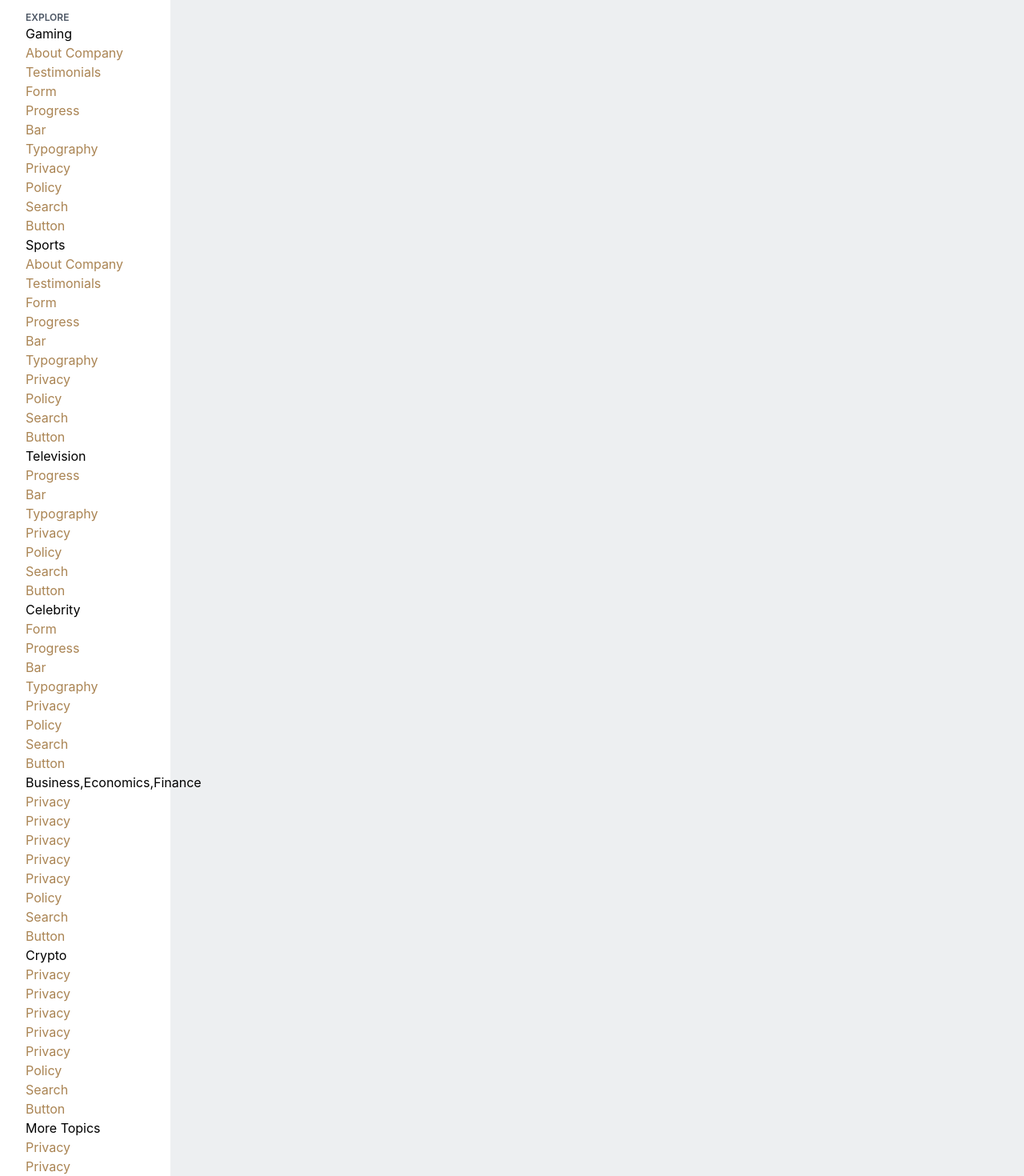
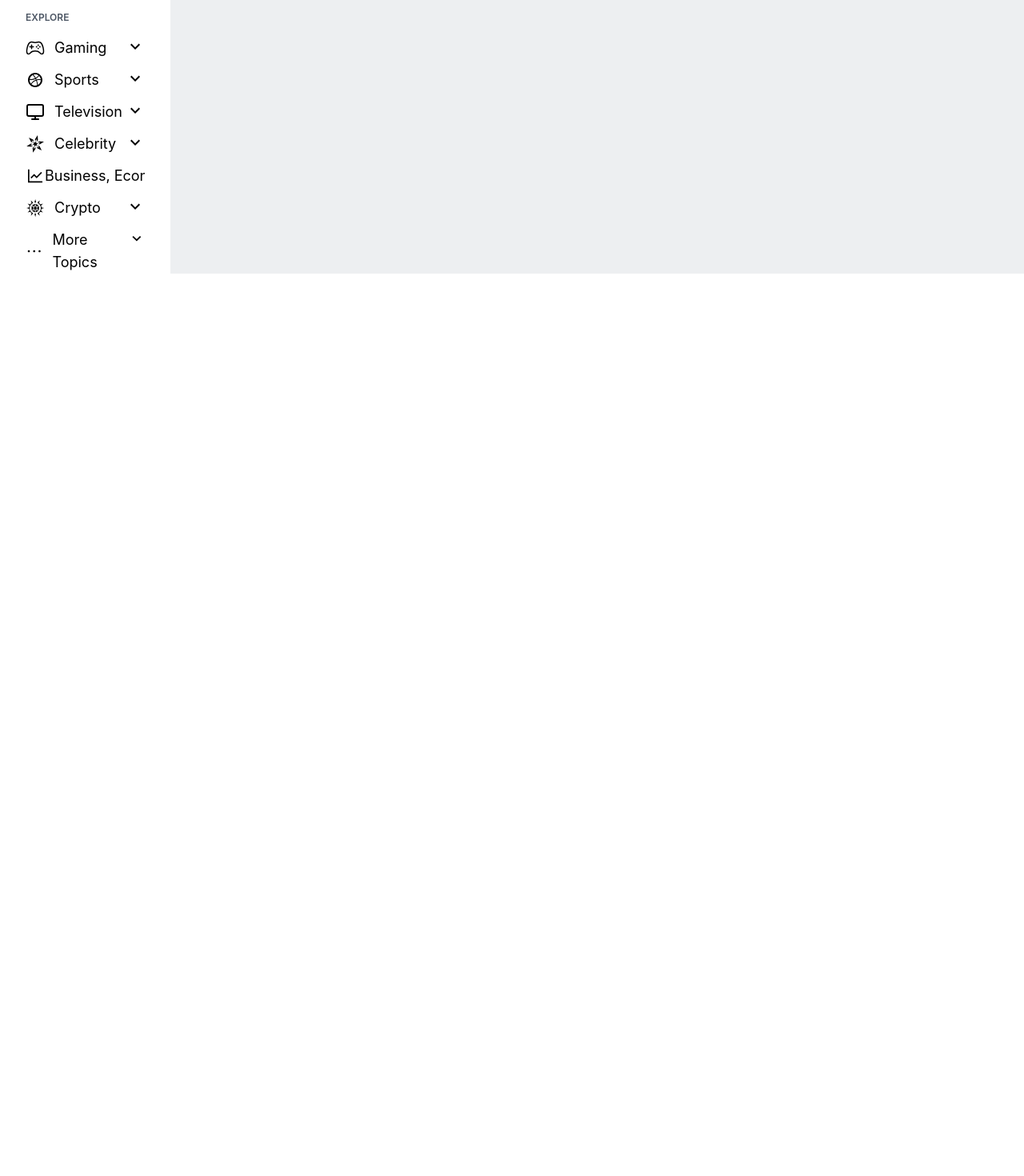
Before and after one commit to Safiul-Azam/reddit-home-page, a React (Create React App) app: page / in a window 1280 px wide. Shown: the part 160-1630 px from the top of the page at 80% size. After the commit the page ends 800 px from the top, so only its background shows below. Built offline with nearby package versions, Linux system fonts and the light colour scheme.

Commit message:
side navbar design is done

```diff
--- a/src/pages/Shared/SideNav.js
+++ b/src/pages/Shared/SideNav.js
@@ -1,22 +1,40 @@
+import { useState } from "react";
 import { BsBoxArrowUpRight } from "react-icons/bs";
+import { MdKeyboardArrowDown } from "react-icons/md";
+import { IoGameControllerOutline } from "react-icons/io5";
+import { TiSocialDribbble } from "react-icons/ti";
+import { GiBeveledStar, GiCrystalShine } from "react-icons/gi";
+import { AiOutlineLineChart } from "react-icons/ai";
+import { FiMonitor } from "react-icons/fi";
+import { RiMoreLine } from "react-icons/ri";
 import { Link, Outlet } from 'react-router-dom';
 import CustomLink from './CustomLink';
 
 const SideNav = () => {
+    const [showGaming, setShowGaming] = useState(false)
+    const [showSport, setShowSport] = useState(false)
+    const [showTelevision, setShowTelevision] = useState(false)
+    const [showCelebrity, setShowCelebrity] = useState(false)
+    const [showBEF, setShowBEF] = useState(false)
+    const [showCrypto, setShowCrypto] = useState(false)
+    const [showMore, setShowMore] = useState(false)
     return (
         <>
-            <div className="bg-[#EDEFF1] grid grid-cols-6">
-                <div className="bg-white pl-8">
+            <div className="bg-[#EDEFF1] grid grid-cols-6 fixed">
+                <div className="bg-white px-8">
                     <h2 className="text-xs font-semibold text-gray-600 mt-4">FEEDS</h2>
                     <Link className="text-lg text-gray-800 py-4 flex items-center space-x-2">
                         <BsBoxArrowUpRight />
                         <p to='/'>Popular</p>
                     </Link>
-                    <h2 className="text-xs font-semibold text-gray-600 mt-4">EXPLORE</h2>
+                    <h2 className="text-xs font-semibold text-gray-600 my-4">EXPLORE</h2>
                     <div class="menu">
-                        <ul class="mainmenu">
-                            <li><Link to="/">Gaming <i class="fas fa-angle-down"></i></Link>
-                                <ul class="submenu">
+                        <ul class="space-y-3 text-lg">
+                            <li><div className="flex justify-between">
+                                <Link to="/" className="flex items-center"><IoGameControllerOutline className="mr-3 text-2xl" />Gaming</Link>
+                                <MdKeyboardArrowDown onClick={() => setShowGaming(!showGaming)} className={`text-2xl cursor-pointer ${showGaming && 'rotate-180'}`} />
+                            </div>
+                                {showGaming && <ul class="submenu">
                                     <li><CustomLink to="/">About Company</CustomLink></li>
                                     <li><CustomLink to="/">Testimonials</CustomLink></li>
                                     <li><CustomLink to="/">Form</CustomLink></li>
@@ -27,11 +45,13 @@ const SideNav = () => {
                                     <li><CustomLink to="/">Policy</CustomLink></li>
                                     <li><CustomLink to="/">Search</CustomLink></li>
                                     <li><CustomLink to="/">Button</CustomLink></li>
-                                </ul>
-
+                                </ul>}
                             </li>
-                            <li><Link to="/">Sports <i class="fas fa-angle-down"></i></Link>
-                                <ul class="submenu">
+                            <li><div className="flex justify-between">
+                                <Link to="/" className="flex items-center"> <TiSocialDribbble className="mr-3 text-2xl" /> Sports </Link>
+                                <MdKeyboardArrowDown onClick={() => setShowSport(!showSport)} className={`text-2xl ${showSport && 'rotate-180'}`} />
+                            </div>
+                                {showSport && <ul class="submenu">
                                     <li><CustomLink to="/">About Company</CustomLink></li>
                                     <li><CustomLink to="/">Testimonials</CustomLink></li>
                                     <li><CustomLink to="/">Form</CustomLink></li>
@@ -42,12 +62,13 @@ const SideNav = () => {
                                     <li><CustomLink to="/">Policy</CustomLink></li>
                                     <li><CustomLink to="/">Search</CustomLink></li>
                                     <li><CustomLink to="/">Button</CustomLink></li>
-                                </ul>
-
+                                </ul>}
                             </li>
-                            <li><Link to="/">Television <i class="fas fa-angle-down"></i></Link>
-                                <ul class="submenu">
-
+                            <li><div className="flex justify-between">
+                                <Link to="/" className="flex items-center"><FiMonitor className="mr-3 text-2xl" /> Television</Link>
+                                <MdKeyboardArrowDown onClick={() => setShowTelevision(!showTelevision)} className={`text-2xl ${showTelevision && 'rotate-180'}`} />
+                            </div>
+                                {showTelevision && <ul class="submenu">
                                     <li><CustomLink to="/">Progress</CustomLink></li>
                                     <li><CustomLink to="/">Bar</CustomLink></li>
                                     <li><CustomLink to="/">Typography</CustomLink></li>
@@ -55,13 +76,13 @@ const SideNav = () => {
                                     <li><CustomLink to="/">Policy</CustomLink></li>
                                     <li><CustomLink to="/">Search</CustomLink></li>
                                     <li><CustomLink to="/">Button</CustomLink></li>
-                                </ul>
-
-
+                                </ul>}
                             </li>
-                            <li><Link to="/">Celebrity <i class="fas fa-angle-down"></i></Link>
-                                <ul class="submenu">
-
+                            <li><div className="flex justify-between">
+                                <Link to="/" className="flex items-center"><GiBeveledStar className="mr-3 text-2xl" />Celebrity</Link>
+                                <MdKeyboardArrowDown onClick={() => setShowCelebrity(!showCelebrity)} className={`text-2xl ${showCelebrity && 'rotate-180'}`} />
+                            </div>
+                                {showCelebrity && <ul class="submenu">
                                     <li><CustomLink to="/">Form</CustomLink></li>
                                     <li><CustomLink to="/">Progress</CustomLink></li>
                                     <li><CustomLink to="/">Bar</CustomLink></li>
@@ -70,54 +91,39 @@ const SideNav = () => {
                                     <li><CustomLink to="/">Policy</CustomLink></li>
                                     <li><CustomLink to="/">Search</CustomLink></li>
                                     <li><CustomLink to="/">Button</CustomLink></li>
-                                </ul>
-
-
+                                </ul>}
                             </li>
-                            <li><Link to="/">Business,Economics,Finance <i class="fas fa-angle-down"></i></Link>
-
-                                <ul class="submenu">
-
-                                    <li><CustomLink to="/">Privacy</CustomLink></li>
-                                    <li><CustomLink to="/">Privacy</CustomLink></li>
-                                    <li><CustomLink to="/">Privacy</CustomLink></li>
-                                    <li><CustomLink to="/">Privacy</CustomLink></li>
+                            <li><div className="flex justify-between overflow-hidden">
+                                <Link to="/" className="flex items-center text-ellipsis whitespace-nowrap"><AiOutlineLineChart className="text-2xl" />Business, Economics, and Finance</Link>
+                                <MdKeyboardArrowDown onClick={() => setShowBEF(!showBEF)} className={`text-2xl overflow-visible ${showBEF && 'rotate-180'}`} />
+                            </div>
+                                {showBEF && <ul class="submenu">
                                     <li><CustomLink to="/">Privacy</CustomLink></li>
                                     <li><CustomLink to="/">Policy</CustomLink></li>
                                     <li><CustomLink to="/">Search</CustomLink></li>
                                     <li><CustomLink to="/">Button</CustomLink></li>
-                                </ul>
-
+                                </ul>}
                             </li>
-                            <li><Link to="/">Crypto<i class="fas fa-angle-down"></i></Link>
-
-                                <ul class="submenu">
-
-                                    <li><CustomLink to="/">Privacy</CustomLink></li>
-                                    <li><CustomLink to="/">Privacy</CustomLink></li>
-                                    <li><CustomLink to="/">Privacy</CustomLink></li>
-                                    <li><CustomLink to="/">Privacy</CustomLink></li>
+                            <li><div className="flex justify-between">
+                                <Link to="/" className="flex items-center"><GiCrystalShine className="mr-3 text-2xl" />Crypto</Link>
+                                <MdKeyboardArrowDown onClick={() => setShowCrypto(!showCrypto)} className={`text-2xl ${showCrypto && 'rotate-180'}`} />
+                            </div>
+                                {showCrypto && <ul class="submenu">
+                                    <li><CustomLink to="/">Policy</CustomLink></li>
+                                    <li><CustomLink to="/">Search</CustomLink></li>
+                                    <li><CustomLink to="/">Button</CustomLink></li>
+                                </ul>}
+                            </li>
+                            <li><div className="flex justify-between">
+                                <Link to="/" className="flex items-center"><RiMoreLine className="mr-3 text-2xl" />More Topics </Link>
+                                <MdKeyboardArrowDown onClick={() => setShowMore(!showMore)} className={`text-2xl ${showMore && 'rotate-180'}`} />
+                            </div>
+                                {showMore && <ul class="submenu">
                                     <li><CustomLink to="/">Privacy</CustomLink></li>
                                     <li><CustomLink to="/">Policy</CustomLink></li>
                                     <li><CustomLink to="/">Search</CustomLink></li>
                                     <li><CustomLink to="/">Button</CustomLink></li>
-                                </ul>
-
-                            </li>
-                            <li><Link to="/">More Topics<i class="fas fa-angle-down"></i></Link>
-
-                                <ul class="submenu">
-
-                                    <li><CustomLink to="/">Privacy</CustomLink></li>
-                                    <li><CustomLink to="/">Privacy</CustomLink></li>
-                                    <li><CustomLink to="/">Privacy</CustomLink></li>
-                                    <li><CustomLink to="/">Privacy</CustomLink></li>
-                                    <li><CustomLink to="/">Privacy</CustomLink></li>
-                                    <li><CustomLink to="/">Policy</CustomLink></li>
-                                    <li><CustomLink to="/">Search</CustomLink></li>
-                                    <li><CustomLink to="/">Button</CustomLink></li>
-                                </ul>
-
+                                </ul>}
                             </li>
                         </ul>
                     </div>
```
